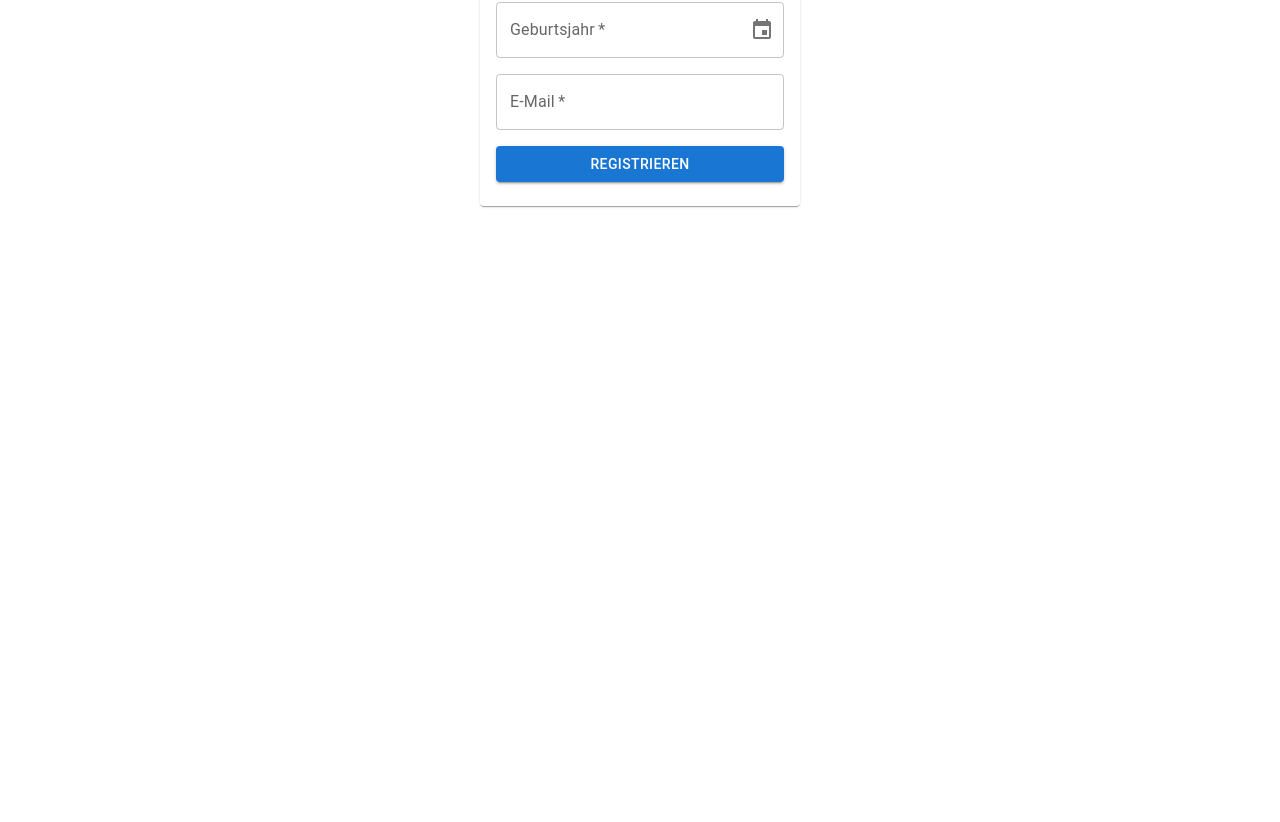
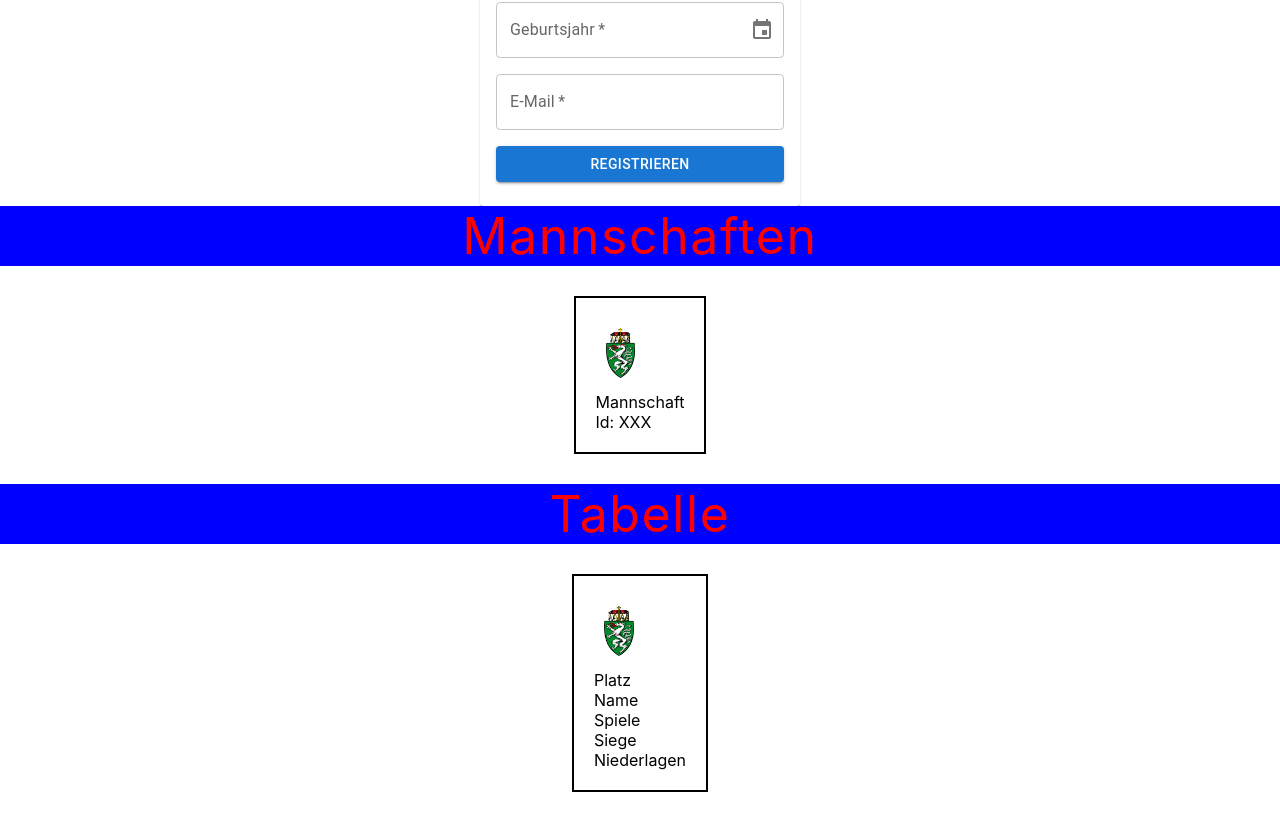
Before and after one commit to MersoLinz/Kleinfeldliga, a React (Create React App) app in the folder frontend/: page / in a window 1280 px wide. Shown: the part 407-1229 px from the top of the page. Before the commit the page ends 800 px from the top, so only its background shows below. Built offline with nearby package versions, Linux system fonts and the light colour scheme.

Commit message:
Spieler in Datenbank anlegen

```diff
--- a/frontend/src/App.js
+++ b/frontend/src/App.js
@@ -1,6 +1,8 @@
 import "./App.css";
 import ResponsiveAppBar from "./components/Navbar";
 import RegisterPlayer from "./components/register";
+import Tabelle from "./components/Tabelle";
+import Teams from "./components/Teams";
 import Wappen from "./components/wappen";
 
 function App() {
@@ -9,6 +11,8 @@ function App() {
       <Wappen />
       <ResponsiveAppBar />
       <RegisterPlayer />
+      <Teams />
+      <Tabelle />
     </>
   );
 }
--- a/frontend/src/components/Navbar.js
+++ b/frontend/src/components/Navbar.js
@@ -61,7 +61,7 @@ function ResponsiveAppBar() {
               margin: 1,
               fontWeight: 700,
               letterSpacing: ".1rem",
-              color: "red",
+              color: "brown",
               textDecoration: "none",
             }}
           >
@@ -102,7 +102,7 @@ function ResponsiveAppBar() {
               ))}
             </Menu>
           </Box>
-          <AdbIcon sx={{ display: { xs: "flex", md: "none" }, mr: 1 }} />
+
           <Typography
             variant="h5"
             noWrap
@@ -119,7 +119,7 @@ function ResponsiveAppBar() {
               textDecoration: "none",
             }}
           >
-            LOGO
+            Kleinfeldliga
           </Typography>
           <Box sx={{ flexGrow: 1, display: { xs: "none", md: "flex" } }}>
             {pages.map((page) => (
--- /dev/null
+++ b/frontend/src/components/Tabelle.js
@@ -0,0 +1,40 @@
+import * as React from "react";
+import stmk from "../assets/stmk.png";
+
+function Tabelle() {
+  return (
+    <>
+      <div
+        style={{
+          display: "flex",
+          justifyContent: "center",
+          alignItems: "center",
+          backgroundColor: "blue",
+          fontSize: 50,
+          letterSpacing: ".1rem",
+          color: "red",
+        }}
+      >
+        Tabelle
+      </div>
+      <div
+        style={{
+          display: "flex",
+          justifyContent: "center",
+          margin: 30,
+        }}
+        className="container"
+      >
+        <div style={{ gap: 20, border: "2px solid black", padding: 20 }}>
+          <img src={stmk} alt="STMK" style={{ height: 50, margin: 10 }} />
+          <div>Platz</div>
+          <div>Name</div>
+          <div>Spiele</div>
+          <div>Siege</div>
+          <div>Niederlagen</div>
+        </div>
+      </div>
+    </>
+  );
+}
+export default Tabelle;
--- /dev/null
+++ b/frontend/src/components/Teams.js
@@ -0,0 +1,39 @@
+import { red } from "@mui/material/colors";
+import stmk from "../assets/stmk.png";
+import * as React from "react";
+
+function Teams() {
+  return (
+    <>
+      <div
+        style={{
+          display: "flex",
+          justifyContent: "center",
+          alignItems: "center",
+          backgroundColor: "blue",
+          fontSize: 50,
+          letterSpacing: ".1rem",
+          color: "red",
+        }}
+      >
+        Mannschaften
+      </div>
+      <div
+        style={{
+          display: "flex",
+          justifyContent: "center",
+          margin: 30,
+        }}
+        className="container"
+      >
+        <div style={{ gap: 20, border: "2px solid black", padding: 20 }}>
+          <img src={stmk} alt="STMK" style={{ height: 50, margin: 10 }} />
+          <div>Mannschaft</div>
+          <div>Id: XXX</div>
+        </div>
+        <div></div>
+      </div>
+    </>
+  );
+}
+export default Teams;
--- a/frontend/src/components/register.js
+++ b/frontend/src/components/register.js
@@ -12,10 +12,10 @@ import { AdapterDateFns } from "@mui/x-date-pickers/AdapterDateFns";
 
 const RegisterPlayer = () => {
   const [player, setPlayer] = useState({
-    vname: "",
-    nname: "",
-    birthYear: null,
-    mail: "",
+    vorname: "",
+    nachname: "",
+    geburtsjahr: null,
+    email: "",
   });
 
   const handleChange = (e) => {
@@ -24,16 +24,40 @@ const RegisterPlayer = () => {
 
   const handleDateChange = (date) => {
     const year = date ? date.getFullYear() : "";
-    setPlayer({ ...player, birthYear: year });
+    setPlayer({ ...player, geburtsjahr: year });
   };
 
-  const handleSubmit = (e) => {
+  const handleSubmit = async (e) => {
     e.preventDefault();
     console.log("Neuer Spieler registriert:", player);
-    alert(
-      `Spieler ${player.name}, Geburtsjahr ${player.birthYear}, wurde registriert!`
-    );
-    setPlayer({ vname: "", nname: "", birthYear: null, mail: "" });
+
+    try {
+      const response = await fetch("http://localhost:7777/addNewPlayer", {
+        method: "POST",
+        headers: {
+          "Content-Type": "application/json",
+        },
+        body: JSON.stringify({
+          vorname: player.vorname,
+          nachname: player.nachname,
+          geburtsjahr: player.geburtsjahr,
+          email: player.email,
+        }),
+      });
+
+      if (response.ok) {
+        alert(
+          `Spieler ${player.vorname} ${player.nachname}, Geburtsjahr ${player.geburtsjahr}, wurde registriert!`
+        );
+        setPlayer({ vorname: "", nachname: "", geburtsjahr: null, email: "" });
+      } else {
+        const errorText = await response.text();
+        alert(`Fehler: ${errorText}`);
+      }
+    } catch (error) {
+      console.error("Fehler beim Registrieren:", error);
+      alert("Ein unerwarteter Fehler ist aufgetreten.");
+    }
   };
 
   return (
@@ -46,9 +70,9 @@ const RegisterPlayer = () => {
           <Grid container spacing={2} direction="column" alignItems="center">
             <Grid item sx={{ width: "100%", maxWidth: 300 }}>
               <TextField
-                name="vname"
-                label="Vorame"
-                value={player.vname}
+                name="vorname"
+                label="Vorname"
+                value={player.vorname}
                 onChange={handleChange}
                 required
                 fullWidth
@@ -57,9 +81,9 @@ const RegisterPlayer = () => {
             </Grid>
             <Grid item sx={{ width: "100%", maxWidth: 300 }}>
               <TextField
-                name="nname"
+                name="nachname"
                 label="Nachname"
-                value={player.nname}
+                value={player.nachname}
                 onChange={handleChange}
                 required
                 fullWidth
@@ -72,7 +96,7 @@ const RegisterPlayer = () => {
                   views={["year"]}
                   label="Geburtsjahr"
                   value={
-                    player.birthYear ? new Date(player.birthYear, 0) : null
+                    player.geburtsjahr ? new Date(player.geburtsjahr, 0) : null
                   }
                   onChange={handleDateChange}
                   slotProps={{
@@ -88,9 +112,9 @@ const RegisterPlayer = () => {
             </Grid>
             <Grid item sx={{ width: "100%", maxWidth: 300 }}>
               <TextField
-                name="mail"
+                name="email"
                 label="E-Mail"
-                value={player.mail}
+                value={player.email}
                 onChange={handleChange}
                 required
                 fullWidth
```
Also changed, not shown: 1 other file (tests, documents, lock files or other folders).
